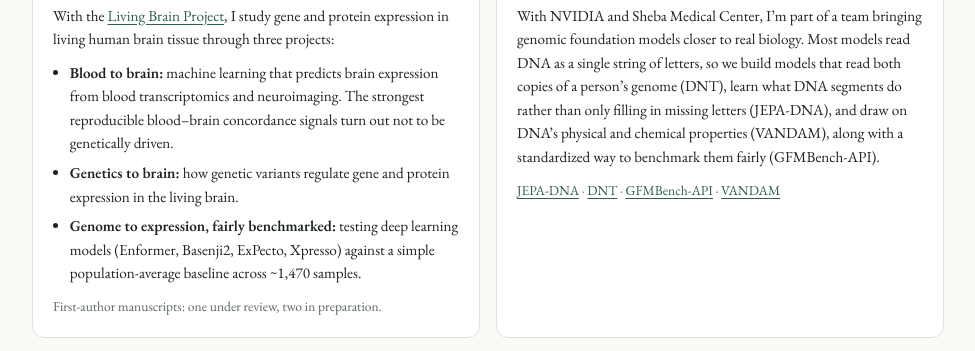
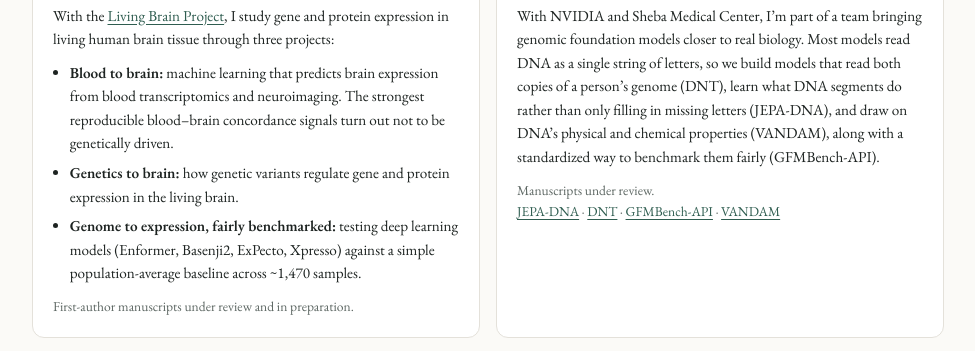
Before and after one commit to joliehoang/joliehoang.github.io, a plain HTML site: page index.html in a window 1280 px wide. Shown: the part 1600-1951 px from the top of the page, without its empty margins (152-1127 px from the left). Drawn offline with nearby package versions, Linux system fonts and the light colour scheme.

Commit message:
Intro 'for everyone'; manuscript status lines on cards 1 and 2
Co-Authored-By: Claude Opus 5.5 <noreply@anthropic.com>

```diff
--- a/index.html
+++ b/index.html
@@ -36,7 +36,7 @@
       <div class="hero-text">
       <p class="eyebrow">PhD Candidate in Neuroscience · Icahn School of Medicine at Mount Sinai</p>
       <h1>Dung (Jolie) Hoang</h1>
-      <p class="lede">I build and evaluate AI models to study the brain and human health, so better care can reach more people, sooner. I care about rigorous methods and about making science easy to understand.</p>
+      <p class="lede">I build and evaluate AI models to study the brain and human health, so better care can reach more people, sooner. I care about rigorous methods and about making science easy to understand for everyone.</p>
       <ul class="links">
         <li><a href="mailto:joliehoang22@gmail.com">Email</a></li>
         <li><a href="https://scholar.google.com/citations?user=YRSLjmEAAAAJ">Google Scholar</a></li>
@@ -70,7 +70,7 @@
             <li><b>Genetics to brain:</b> how genetic variants regulate gene and protein expression in the living brain.</li>
             <li><b>Genome to expression, fairly benchmarked:</b> testing deep learning models (Enformer, Basenji2, ExPecto, Xpresso) against a simple population-average baseline across ~1,470 samples.</li>
           </ul>
-          <p class="meta">First-author manuscripts: one under review, two in preparation.</p>
+          <p class="meta">First-author manuscripts under review and in preparation.</p>
         </article>
         <article class="card">
           <figure class="fig">
@@ -78,6 +78,7 @@
           </figure>
           <h3>Genomic foundation models</h3>
           <p>With NVIDIA and Sheba Medical Center, I’m part of a team bringing genomic foundation models closer to real biology. Most models read DNA as a single string of letters, so we build models that read both copies of a person’s genome (DNT), learn what DNA segments do rather than only filling in missing letters (JEPA-DNA), and draw on DNA’s physical and chemical properties (VANDAM), along with a standardized way to benchmark them fairly (GFMBench-API).</p>
+          <p class="meta">Manuscripts under review.</p>
           <p class="meta"><a href="https://arxiv.org/abs/2602.17162">JEPA-DNA</a> · <a href="https://doi.org/10.64898/2026.09.05.749576">DNT</a> · <a href="https://doi.org/10.64898/2026.02.19.706811">GFMBench-API</a> · <a href="https://arxiv.org/abs/2610.00411">VANDAM</a></p>
         </article>
         <article class="card">
```
